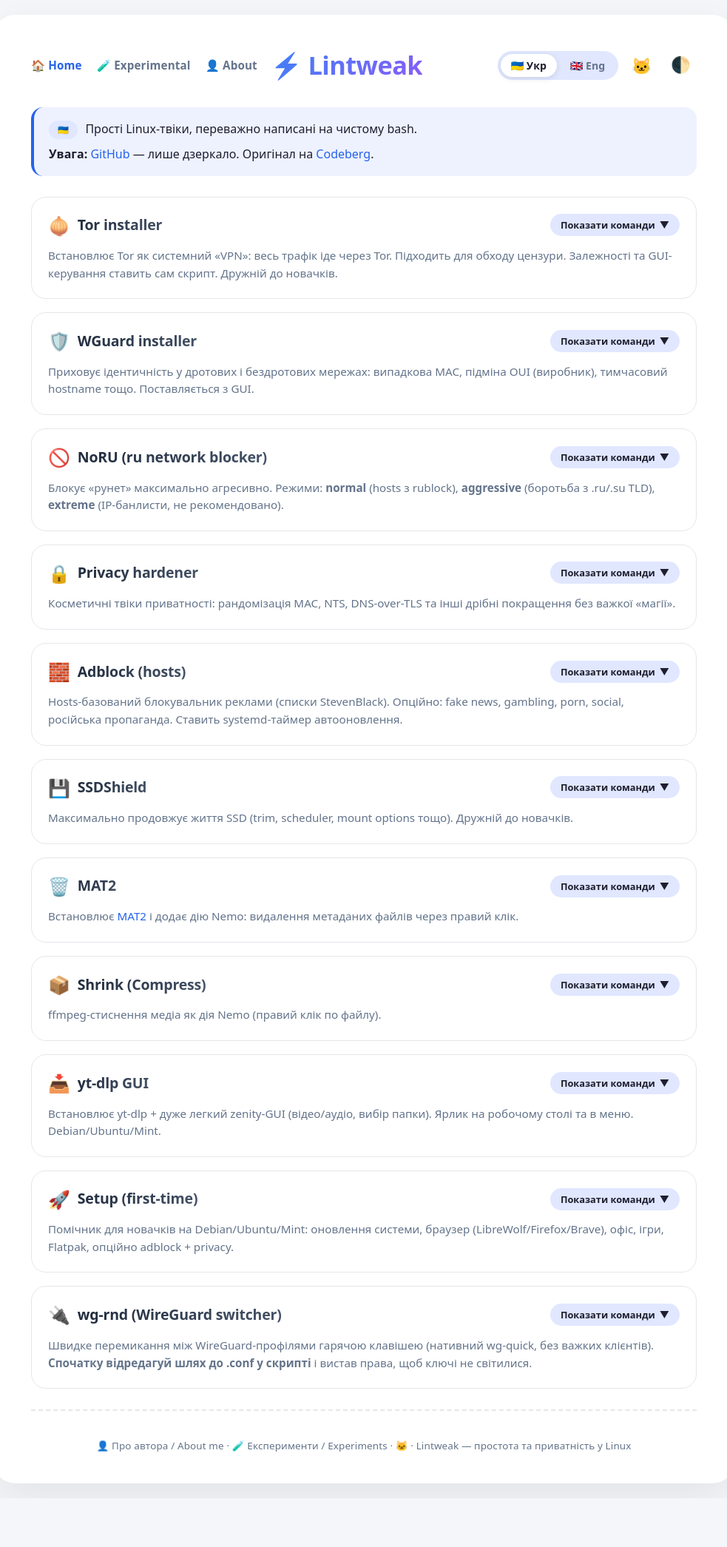
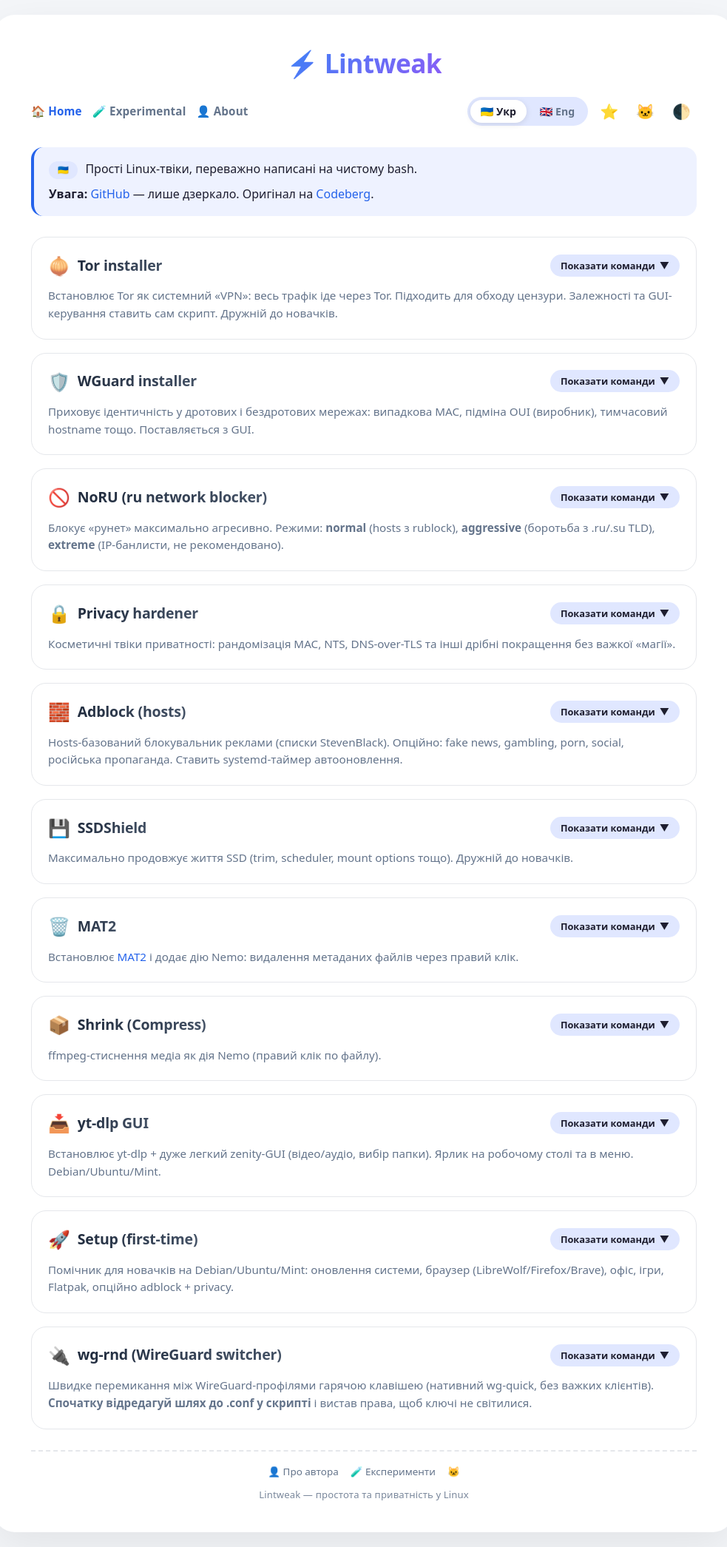
Before and after one commit to ualinuxoid/ualinuxoid.github.io, a plain HTML site: page index.html in a window 1280 px wide. Shown: the whole page at 74% size, without its empty margins (148-1131 px from the left). Before the commit the page ends 2025 px from the top, so only its background shows below. Drawn offline with Linux system fonts and the light colour scheme.

Commit message:
Major UI polish: centered header, consistent nav, dynamic footer, fancy fonts toggle, email JS, experimental |bash confirm

```diff
--- a/index.html
+++ b/index.html
@@ -25,13 +25,17 @@
             --code-bg: #1e293b; --code-fg: #a6e22e;
             --shadow: 0 20px 60px rgba(0, 0, 0, 0.08); --radius: 20px;
             --font: system-ui, -apple-system, BlinkMacSystemFont, "Segoe UI", Roboto, "Helvetica Neue", Arial, sans-serif;
-            --font-mono: ui-monospace, "Cascadia Code", "Source Code Pro", "JetBrains Mono", "Fira Code", Menlo, Consolas, monospace;
+            --font-mono: ui-monospace, "Cascadia Code", "Source Code Pro", Menlo, Consolas, monospace;
         }
         body.dark {
             --bg: #1a1b26; --card: #24283b; --text: #d4d4d4; --muted: #a9b1d6;
             --border: #3b4261; --accent: #7aa2f7; --accent-soft: #3b4261;
             --code-bg: #0f111a; --code-fg: #9ece6a;
             --shadow: 0 20px 60px rgba(0, 0, 0, 0.55);
+        }
+        body.fancy {
+            --font: "Plus Jakarta Sans", system-ui, -apple-system, BlinkMacSystemFont, "Segoe UI", sans-serif;
+            --font-mono: "JetBrains Mono", ui-monospace, "Cascadia Code", Menlo, Consolas, monospace;
         }
         * { margin: 0; padding: 0; box-sizing: border-box; }
         body {
@@ -44,35 +48,46 @@
         }
         .container {
             max-width: 1000px; margin: 0 auto; background: var(--card);
-            border-radius: 28px; box-shadow: var(--shadow); padding: 40px 50px;
+            border-radius: 28px; box-shadow: var(--shadow); padding: 36px 50px 40px;
         }
         @media (max-width: 640px) { .container { padding: 22px; border-radius: 20px; } body { padding: 12px; } }
         a { color: var(--accent); text-decoration: none; }
         a:hover { text-decoration: underline; }
-        .header { display: flex; flex-wrap: wrap; justify-content: space-between; align-items: center; margin-bottom: 28px; gap: 14px; }
-        .header-left { display: flex; align-items: center; gap: 18px; flex-wrap: wrap; }
+
+        /* Header: title centered, nav+controls below */
+        .header {
+            display: flex; flex-direction: column; align-items: center;
+            margin-bottom: 28px; gap: 16px;
+        }
         .header h1 {
-            font-size: 2.15rem; font-weight: 750; letter-spacing: -0.6px; margin: 0;
+            font-size: 2.2rem; font-weight: 750; letter-spacing: -0.6px; margin: 0; text-align: center;
             background: linear-gradient(135deg, #3b82f6, #8b5cf6);
             -webkit-background-clip: text; -webkit-text-fill-color: transparent; background-clip: text;
         }
-        .nav a { font-weight: 600; color: var(--muted); margin-right: 16px; font-size: 0.95rem; letter-spacing: 0.01em; }
-        .nav a:last-child { margin-right: 0; }
+        .header-bar {
+            display: flex; flex-wrap: wrap; justify-content: space-between; align-items: center;
+            width: 100%; gap: 12px;
+        }
+        .nav { display: flex; flex-wrap: wrap; gap: 4px 14px; }
+        .nav a { font-weight: 600; color: var(--muted); font-size: 0.95rem; letter-spacing: 0.01em; }
         .nav a:hover, .nav a.active { color: var(--accent); text-decoration: none; }
-        .header-controls { display: flex; gap: 10px; align-items: center; flex-wrap: wrap; }
+        .header-controls { display: flex; gap: 8px; align-items: center; flex-wrap: wrap; }
         .lang-switch { display: flex; gap: 4px; background: var(--accent-soft); border-radius: 40px; padding: 4px; }
         .lang-btn {
             border: none; background: transparent; padding: 6px 14px; border-radius: 30px;
-            font-weight: 600; font-size: 0.88rem; cursor: pointer; color: var(--muted);
-            font-family: var(--font);
+            font-weight: 600; font-size: 0.88rem; cursor: pointer; color: var(--muted); font-family: var(--font);
         }
         .lang-btn.active { background: var(--card); color: var(--text); box-shadow: 0 2px 8px rgba(0,0,0,0.1); }
-        .theme-toggle, .cat-btn {
-            background: none; border: none; font-size: 1.35rem; cursor: pointer;
+        .icon-btn {
+            background: none; border: none; font-size: 1.25rem; cursor: pointer;
             padding: 4px 8px; border-radius: 30px; text-decoration: none;
             display: inline-flex; align-items: center; justify-content: center;
+            transition: transform 0.15s, background 0.15s;
         }
-        .theme-toggle:hover, .cat-btn:hover { background: rgba(0,0,0,0.06); transform: scale(1.08); }
+        .icon-btn:hover { background: rgba(0,0,0,0.06); transform: scale(1.08); }
+        body.dark .icon-btn:hover { background: rgba(255,255,255,0.08); }
+        .icon-btn.active-fancy { background: color-mix(in srgb, var(--accent) 18%, transparent); }
+
         .lang-block { display: none; }
         .lang-block.active { display: block; }
         .desc {
@@ -129,11 +144,16 @@
             letter-spacing: 0.6px; display: block; margin-bottom: 3px; font-weight: 600;
         }
         .note { font-size: 0.88rem; color: var(--muted); margin-top: 6px; font-style: italic; }
-        hr { border: none; border-top: 2px dashed var(--border); margin: 28px 0 12px; }
-        .footer { margin-top: 36px; text-align: center; font-size: 0.84rem; color: var(--muted); letter-spacing: 0.01em; }
-        .footer a { color: var(--muted); }
-        .footer a:hover { color: var(--accent); }
+        hr { border: none; border-top: 2px dashed var(--border); margin: 28px 0 16px; }
 
+        /* Footer */
+        .footer { margin-top: 8px; text-align: center; font-size: 0.84rem; color: var(--muted); }
+        .footer-links { display: flex; flex-wrap: wrap; justify-content: center; gap: 8px 16px; margin-bottom: 10px; }
+        .footer-links a { color: var(--muted); font-weight: 500; }
+        .footer-links a:hover { color: var(--accent); }
+        .footer-tagline { font-size: 0.82rem; color: var(--muted); opacity: 0.85; letter-spacing: 0.01em; }
+
+        /* RU block */
         #ru-block {
             display: none; position: fixed; inset: 0; background: #0a0a0a; z-index: 9999;
             align-items: center; justify-content: center; padding: 24px; flex-direction: column; text-align: center;
@@ -147,69 +167,31 @@
         .ru-ship img { width: 42px; height: 42px; }
         .ru-arrow { font-size: 2rem; margin: 0.3rem 0 0.8rem; animation: drift 2.2s ease-in-out infinite; }
         @keyframes drift { 0%, 100% { transform: translateX(0); } 50% { transform: translateX(18px); } }
-        .ru-phrase {
-            font-size: 0.78rem;
-            color: #94a3b8;
-            opacity: 0.45;
-            margin: 0.8rem auto 1rem;
-            max-width: 90%;
-            line-height: 1.4;
-            font-weight: 500;
-        }
+        .ru-phrase { font-size: 0.78rem; color: #94a3b8; opacity: 0.45; margin: 0.8rem auto 1rem; max-width: 90%; line-height: 1.4; font-weight: 500; }
         .ru-sub { font-size: 0.9rem; color: #94a3b8; margin-top: 1rem; }
-
         .ru-unlock { margin-top: 1.6rem; }
         .ru-btn {
-            background: linear-gradient(135deg, #334155, #1e293b);
-            color: #e2e8f0;
-            border: 1px solid #475569;
-            padding: 12px 22px;
-            border-radius: 12px;
-            font-size: 0.95rem;
-            font-weight: 600;
-            cursor: pointer;
-            transition: all 0.2s;
-            font-family: var(--font);
+            background: linear-gradient(135deg, #334155, #1e293b); color: #e2e8f0; border: 1px solid #475569;
+            padding: 12px 22px; border-radius: 12px; font-size: 0.95rem; font-weight: 600; cursor: pointer;
+            transition: all 0.2s; font-family: var(--font);
         }
         .ru-btn:hover { background: linear-gradient(135deg, #475569, #334155); border-color: #64748b; transform: translateY(-1px); }
         .ru-prove { display: none; margin-top: 1.2rem; }
         .ru-prove.visible { display: block; }
         .ru-prove-title { font-size: 1.25rem; font-weight: 700; color: #fbbf24; margin-bottom: 0.8rem; }
         .ru-input {
-            width: 100%;
-            max-width: 280px;
-            padding: 12px 16px;
-            border-radius: 10px;
-            border: 1px solid #475569;
-            background: #1e293b;
-            color: #f1f5f9;
-            font-size: 1rem;
-            text-align: center;
-            margin-bottom: 10px;
-            font-family: var(--font);
+            width: 100%; max-width: 280px; padding: 12px 16px; border-radius: 10px;
+            border: 1px solid #475569; background: #1e293b; color: #f1f5f9;
+            font-size: 1rem; text-align: center; margin-bottom: 10px; font-family: var(--font);
         }
         .ru-input:focus { outline: none; border-color: #7aa2f7; box-shadow: 0 0 0 3px rgba(122,162,247,0.25); }
         .ru-actions { display: flex; gap: 10px; justify-content: center; flex-wrap: wrap; margin-top: 8px; }
         .ru-hint-btn {
-            background: transparent;
-            border: 1px dashed #64748b;
-            color: #94a3b8;
-            padding: 8px 14px;
-            border-radius: 8px;
-            font-size: 0.85rem;
-            cursor: pointer;
-            font-family: var(--font);
+            background: transparent; border: 1px dashed #64748b; color: #94a3b8;
+            padding: 8px 14px; border-radius: 8px; font-size: 0.85rem; cursor: pointer; font-family: var(--font);
         }
         .ru-hint-btn:hover { border-color: #94a3b8; color: #e2e8f0; }
-        .ru-hint-text {
-            display: none;
-            margin-top: 10px;
-            font-size: 0.85rem;
-            color: #94a3b8;
-            background: #1e293b;
-            padding: 10px 14px;
-            border-radius: 8px;
-        }
+        .ru-hint-text { display: none; margin-top: 10px; font-size: 0.85rem; color: #94a3b8; background: #1e293b; padding: 10px 14px; border-radius: 8px; }
         .ru-hint-text.visible { display: block; }
         .ru-error { color: #f87171; font-size: 0.9rem; margin-top: 8px; display: none; }
         .ru-error.visible { display: block; }
@@ -226,7 +208,6 @@
 <div class="ru-arrow" aria-hidden="true">→</div>
 <div class="ru-phrase" id="ru-phrase"></div>
 <div class="ru-sub">Слава Україні · Glory to Ukraine</div>
-
 <div class="ru-unlock">
 <button type="button" class="ru-btn" id="not-ru-btn">I am not russian</button>
 <div class="ru-prove" id="ru-prove">
@@ -242,25 +223,28 @@
 </div>
 </div>
 </div>
+
 <div id="main-content">
 <div class="header">
-<div class="header-left">
+    <h1>⚡ Lintweak</h1>
+    <div class="header-bar">
         <div class="nav">
-<a href="/" class="active">🏠 Home</a>
-<a href="/experimental">🧪 Experimental</a>
-<a href="/me">👤 About</a>
-</div>
-<h1>⚡ Lintweak</h1>
+            <a href="/" class="active" data-i18n="nav-home">🏠 Home</a>
+            <a href="/experimental" data-i18n="nav-exp">🧪 Experimental</a>
+            <a href="/me" data-i18n="nav-about">👤 About</a>
         </div>
         <div class="header-controls">
             <div class="lang-switch" role="group" aria-label="Language">
                 <button class="lang-btn active" data-lang="uk" type="button">🇺🇦 Укр</button>
                 <button class="lang-btn" data-lang="en" type="button">🇬🇧 Eng</button>
             </div>
-<a class="cat-btn" href="/cat/" title="🐱" aria-label="Cat easter egg">🐱</a>
-<button class="theme-toggle" id="themeToggle" type="button" aria-label="Toggle theme">🌓</button>
+            <button class="icon-btn" id="fancyToggle" type="button" title="Fancy fonts" aria-label="Toggle fancy fonts">⭐</button>
+            <a class="icon-btn" href="/cat/" title="🐱" aria-label="Cat easter egg">🐱</a>
+            <button class="icon-btn" id="themeToggle" type="button" aria-label="Toggle theme">🌓</button>
         </div>
     </div>
+</div>
+
 <div class="lang-block active" data-lang="uk">
 <div class="desc">
 <p><span class="badge">🇺🇦</span> Прості Linux-твіки, переважно написані на чистому bash.</p>
@@ -280,6 +264,7 @@
 <div class="script-item"><div class="script-header" onclick="toggleSpoiler(this)"><div class="script-title"><span class="icon">🔌</span><span class="name">wg-rnd (WireGuard switcher)</span></div><button class="sp-btn" type="button"><span>Показати команди</span> <span class="arrow">▼</span></button></div><div class="script-desc">Швидке перемикання між WireGuard-профілями гарячою клавішею (нативний wg-quick, без важких клієнтів). <strong>Спочатку відредагуй шлях до .conf у скрипті</strong> і вистав права, щоб ключі не світилися.</div><div class="sp-content"><div class="cmd-block"><span class="cmd-label">Codeberg</span><code>curl -s https://codeberg.org/ualinuxoid/lintweak/raw/branch/main/scripts/wg-rnd.sh -o wg-rnd.sh && nano wg-rnd.sh</code></div><div class="cmd-block"><span class="cmd-label">GitHub (дзеркало)</span><code>curl -s https://github.com/ualinuxoid/lintweak/raw/refs/heads/main/scripts/wg-rnd.sh -o wg-rnd.sh && nano wg-rnd.sh</code></div><div class="note">Не запускай через | bash — спочатку зміни CONFIG_DIR і права на файли.</div></div></div>
 </div>
 </div>
+
 <div class="lang-block" data-lang="en">
 <div class="desc">
 <p><span class="badge">🇬🇧</span> Simple Linux tweaks mainly written in pure bash.</p>
@@ -299,14 +284,36 @@
 <div class="script-item"><div class="script-header" onclick="toggleSpoiler(this)"><div class="script-title"><span class="icon">🔌</span><span class="name">wg-rnd (WireGuard switcher)</span></div><button class="sp-btn" type="button"><span>Show commands</span> <span class="arrow">▼</span></button></div><div class="script-desc">Hotkey switcher between WireGuard profiles (native wg-quick, no bloated clients). <strong>Edit CONFIG_DIR in the script first</strong> and lock down permissions so keys stay private.</div><div class="sp-content"><div class="cmd-block"><span class="cmd-label">Codeberg</span><code>curl -s https://codeberg.org/ualinuxoid/lintweak/raw/branch/main/scripts/wg-rnd.sh -o wg-rnd.sh && nano wg-rnd.sh</code></div><div class="cmd-block"><span class="cmd-label">GitHub (mirror)</span><code>curl -s https://github.com/ualinuxoid/lintweak/raw/refs/heads/main/scripts/wg-rnd.sh -o wg-rnd.sh && nano wg-rnd.sh</code></div><div class="note">Do not pipe to bash — edit CONFIG_DIR and permissions first.</div></div></div>
 </div>
 </div>
+
 <hr>
 <div class="footer">
-<a href="/me">👤 Про автора / About me</a> · <a href="/experimental">🧪 Експерименти / Experiments</a> · <a href="/cat/">🐱</a> · Lintweak — простота та приватність у Linux
+    <div class="footer-links">
+        <a href="/me" data-i18n="foot-about">👤 About</a>
+        <a href="/experimental" data-i18n="foot-exp">🧪 Experimental</a>
+        <a href="/cat/">🐱</a>
+    </div>
+    <div class="footer-tagline" data-i18n="foot-tag">Lintweak — простота та приватність у Linux</div>
 </div>
 </div>
 </div>
+
 <script>
 (function(){
+const I18N = {
+  uk: {
+    'nav-home': '🏠 Home', 'nav-exp': '🧪 Experimental', 'nav-about': '👤 About',
+    'foot-about': '👤 Про автора', 'foot-exp': '🧪 Експерименти',
+    'foot-tag': 'Lintweak — простота та приватність у Linux',
+    'show-cmd': 'Показати команди', 'hide-cmd': 'Сховати команди'
+  },
+  en: {
+    'nav-home': '🏠 Home', 'nav-exp': '🧪 Experimental', 'nav-about': '👤 About',
+    'foot-about': '👤 About me', 'foot-exp': '🧪 Experiments',
+    'foot-tag': 'Lintweak — simplicity and privacy on Linux',
+    'show-cmd': 'Show commands', 'hide-cmd': 'Hide commands'
+  }
+};
+
 const PHRASES = [
     'I lost count how many times your oil infrastructure was on fire',
     'Your warship drowned, so be you',
@@ -371,15 +378,74 @@
 if(submit) submit.addEventListener('click', checkAnswer);
 if(input) input.addEventListener('keydown', e => { if(e.key==='Enter') checkAnswer(); });
 
+// Fancy fonts
+const fancyBtn = document.getElementById('fancyToggle');
+function loadFancyFonts(){
+    if(document.getElementById('fancy-fonts')) return;
+    const l = document.createElement('link');
+    l.id = 'fancy-fonts';
+    l.rel = 'stylesheet';
+    l.href = 'https://fonts.googleapis.com/css2?family=JetBrains+Mono:wght@400;500&family=Plus+Jakarta+Sans:wght@400;500;600;700;800&display=swap';
+    document.head.appendChild(l);
+}
+if(localStorage.getItem('fancy') === '1'){
+    loadFancyFonts();
+    document.body.classList.add('fancy');
+    if(fancyBtn){ fancyBtn.textContent = '🌟'; fancyBtn.classList.add('active-fancy'); }
+}
+if(fancyBtn){
+    fancyBtn.addEventListener('click', ()=>{
+        const on = document.body.classList.toggle('fancy');
+        localStorage.setItem('fancy', on ? '1' : '0');
+        fancyBtn.textContent = on ? '🌟' : '⭐';
+        fancyBtn.classList.toggle('active-fancy', on);
+        if(on) loadFancyFonts();
+    });
+}
+
+// Lang + footer i18n
 const langBtns=document.querySelectorAll('.lang-btn');
 const langBlocks=document.querySelectorAll('.lang-block');
-function setLang(lang){langBtns.forEach(b=>b.classList.toggle('active',b.dataset.lang===lang));langBlocks.forEach(block=>block.classList.toggle('active',block.dataset.lang===lang));document.documentElement.lang=lang==='uk'?'uk':'en';updateSpoilerLabels(lang);}
+function applyI18n(lang){
+    const t = I18N[lang] || I18N.uk;
+    document.querySelectorAll('[data-i18n]').forEach(el=>{
+        const key = el.getAttribute('data-i18n');
+        if(t[key]) el.textContent = t[key];
+    });
+    updateSpoilerLabels(lang);
+}
+function setLang(lang){
+    langBtns.forEach(b=>b.classList.toggle('active',b.dataset.lang===lang));
+    langBlocks.forEach(block=>block.classList.toggle('active',block.dataset.lang===lang));
+    document.documentElement.lang=lang==='uk'?'uk':'en';
+    applyI18n(lang);
+}
 langBtns.forEach(btn=>btn.addEventListener('click',()=>setLang(btn.dataset.lang)));
+
 const themeToggle=document.getElementById('themeToggle');
 if(localStorage.getItem('theme')==='dark')document.body.classList.add('dark');
 themeToggle.addEventListener('click',()=>{document.body.classList.toggle('dark');localStorage.setItem('theme',document.body.classList.contains('dark')?'dark':'light');});
-window.toggleSpoiler=function(headerEl){const item=headerEl.closest('.script-item');const content=item.querySelector('.sp-content');const btn=item.querySelector('.sp-btn');content.classList.toggle('open');btn.classList.toggle('open');updateSpoilerLabels(document.querySelector('.lang-btn.active')?.dataset.lang||'uk');};
-function updateSpoilerLabels(lang){document.querySelectorAll('.script-item').forEach(item=>{const content=item.querySelector('.sp-content');const btnSp=item.querySelector('.sp-btn');if(!content||!btnSp)return;const isOpen=content.classList.contains('open');const showText=lang==='uk'?'Показати команди':'Show commands';const hideText=lang==='uk'?'Сховати команди':'Hide commands';const span=btnSp.querySelector('span:first-child');if(span)span.textContent=isOpen?hideText:showText;});}
+
+window.toggleSpoiler=function(headerEl){
+    const item=headerEl.closest('.script-item');
+    const content=item.querySelector('.sp-content');
+    const btn=item.querySelector('.sp-btn');
+    content.classList.toggle('open');
+    btn.classList.toggle('open');
+    updateSpoilerLabels(document.querySelector('.lang-btn.active')?.dataset.lang||'uk');
+};
+function updateSpoilerLabels(lang){
+    const t = I18N[lang] || I18N.uk;
+    document.querySelectorAll('.script-item').forEach(item=>{
+        const content=item.querySelector('.sp-content');
+        const btnSp=item.querySelector('.sp-btn');
+        if(!content||!btnSp)return;
+        const isOpen=content.classList.contains('open');
+        const span=btnSp.querySelector('span:first-child');
+        if(span)span.textContent=isOpen?t['hide-cmd']:t['show-cmd'];
+    });
+}
+applyI18n('uk');
 })();
 </script>
 </body>
```
Lines whose indentation alone changed are shown as unchanged.
